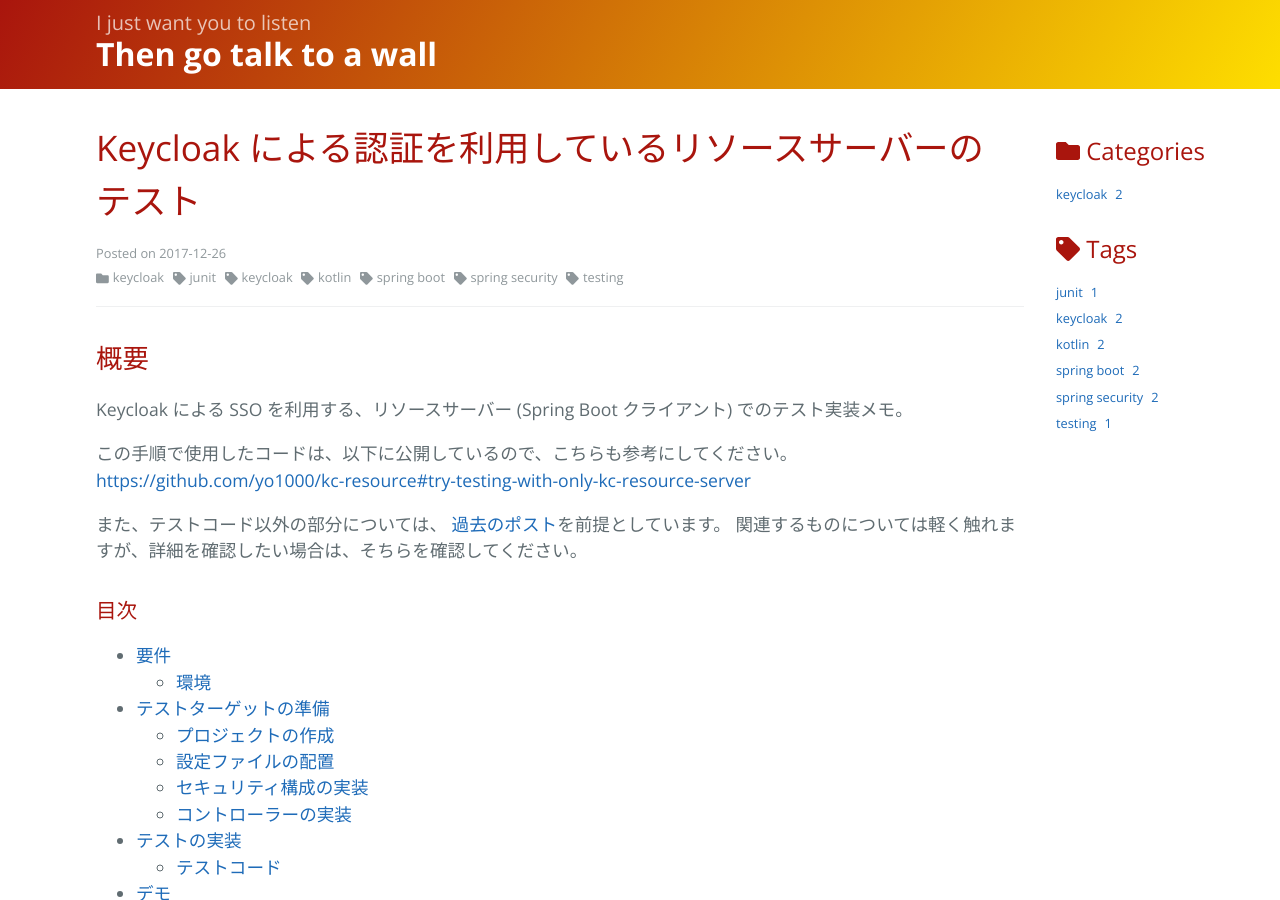
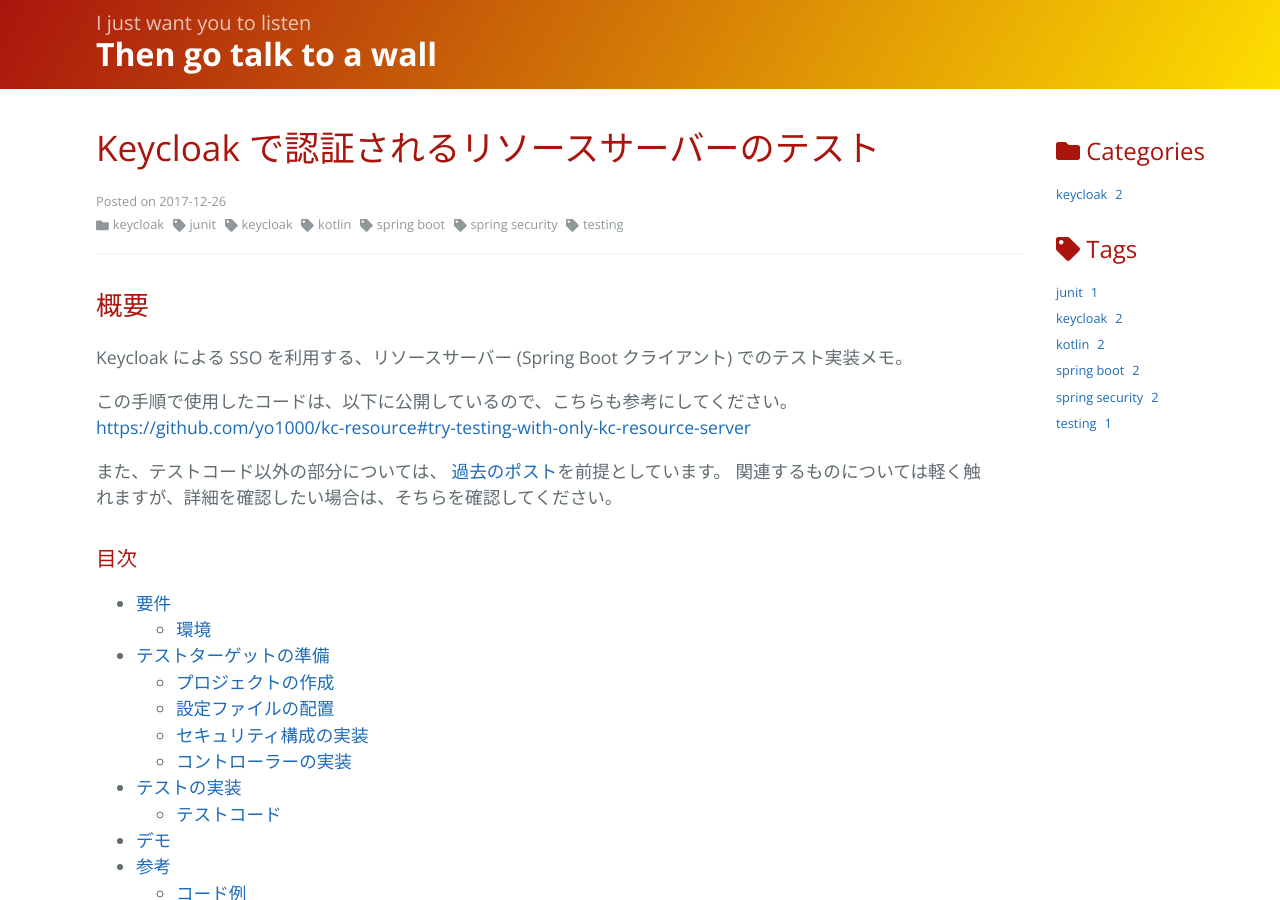
Before and after one commit to yo1000/blog.yo1000.com, a Jekyll site: the page built from _posts/2017-12-26-keycloak-test-ressrv.md, in a window 1280 px wide and 900 px high. Built offline with Jekyll 4.4.1, drawn with Linux system fonts in a browser that asks for light colours; our own code applies the rules of GitHub Pages for plain Markdown files.

Commit message:
Update 2017-12-26-keycloak-test-ressrv.md

```diff
--- a/_posts/2017-12-26-keycloak-test-ressrv.md
+++ b/_posts/2017-12-26-keycloak-test-ressrv.md
@@ -1,5 +1,5 @@
 ---
-title: Keycloak による認証を利用しているリソースサーバーのテスト
+title: Keycloak で認証されるリソースサーバーのテスト
 category: keycloak
 tags:
 - keycloak
```
